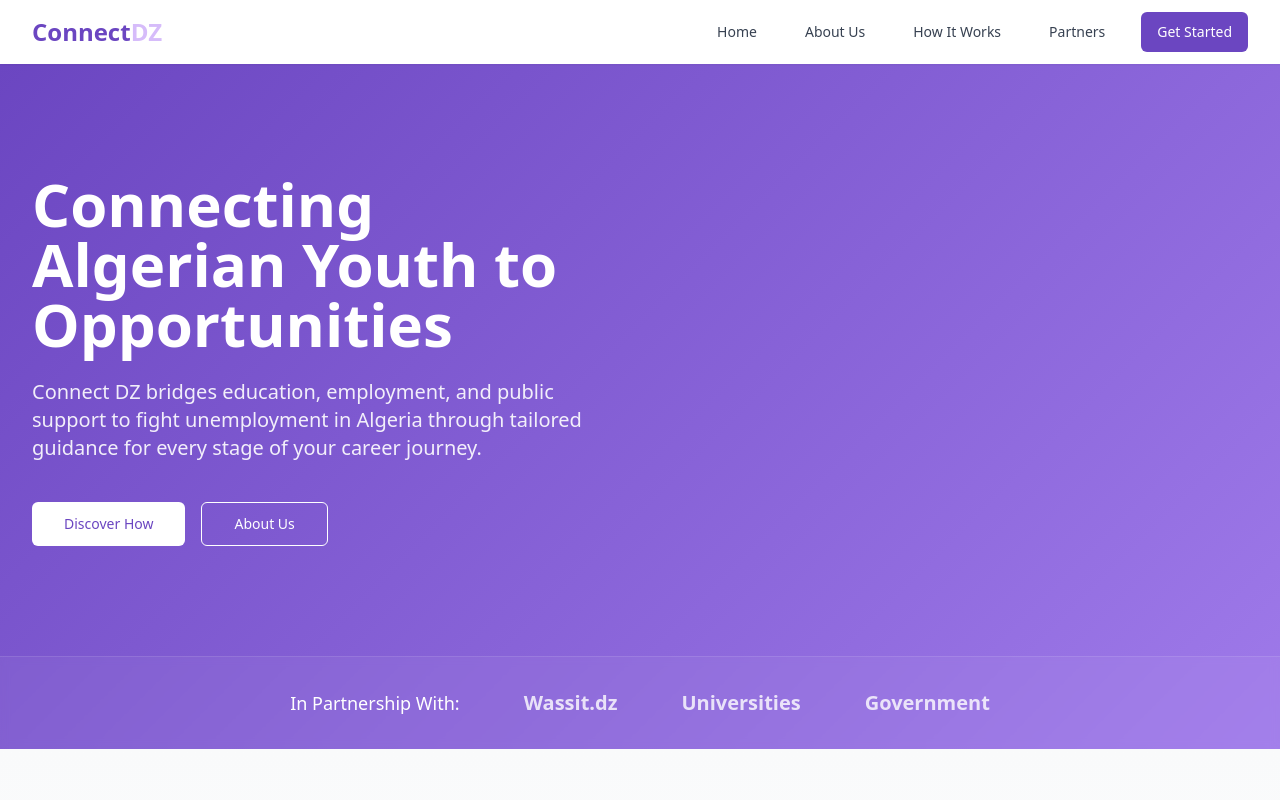
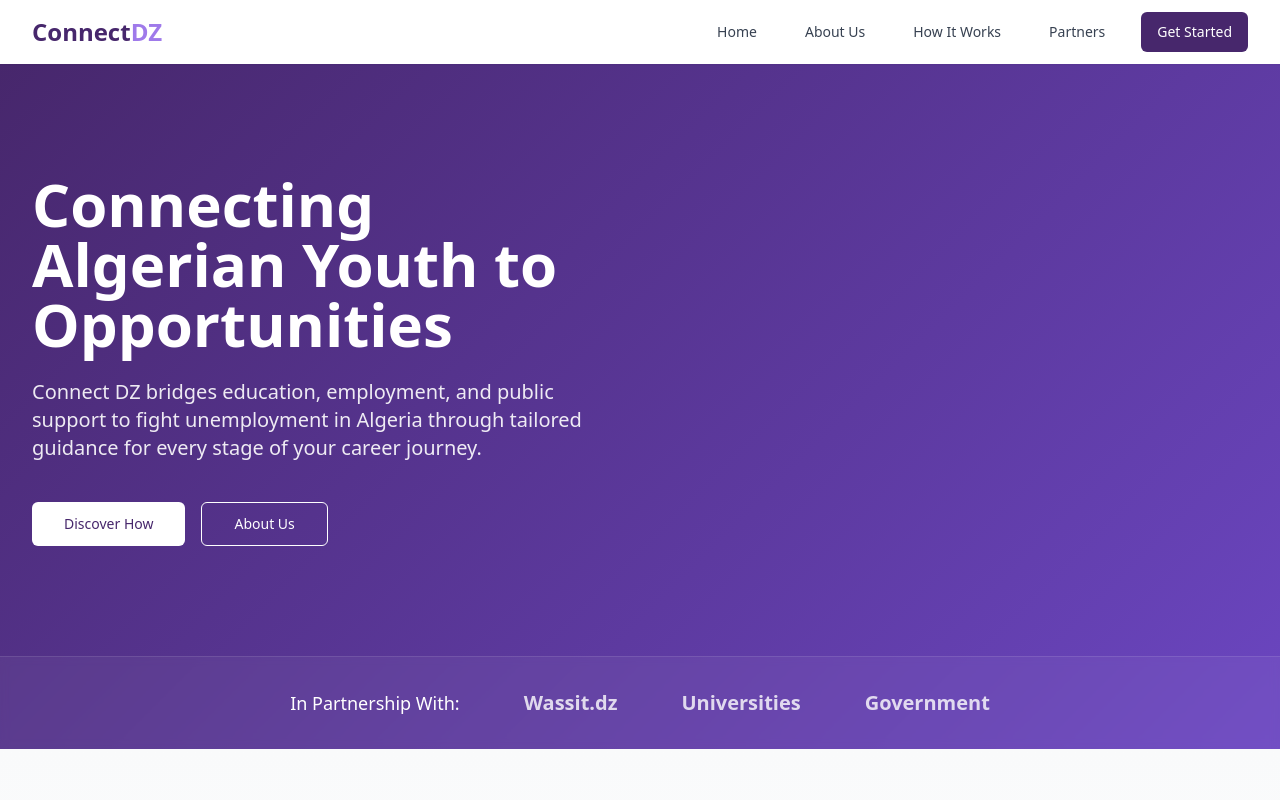
Before and after one commit to Lxmokdr/conncetdz, a React (Vite) app: page / in a window 1280 px wide. Shown: the top 800 px of the page. Built offline with nearby package versions, Linux system fonts and the light colour scheme.

Commit message:
Fix: Update Connect DZ theme colors
Update the Connect DZ theme colors to use a darker purple.

```diff
--- a/src/index.css
+++ b/src/index.css
@@ -6,22 +6,22 @@
 @layer base {
   :root {
     --background: 0 0% 100%;
-    --foreground: 260 60% 30%;
+    --foreground: 268 47% 29%;
 
     --card: 0 0% 100%;
-    --card-foreground: 260 60% 30%;
+    --card-foreground: 268 47% 29%;
 
     --popover: 0 0% 100%;
-    --popover-foreground: 260 60% 30%;
+    --popover-foreground: 268 47% 29%;
 
-    --primary: 260 60% 50%;
+    --primary: 268 47% 29%;
     --primary-foreground: 0 0% 100%;
 
-    --secondary: 260 70% 95%;
-    --secondary-foreground: 260 60% 30%;
+    --secondary: 268 20% 95%;
+    --secondary-foreground: 268 47% 29%;
 
-    --muted: 260 40% 96.1%;
-    --muted-foreground: 260 40% 70%;
+    --muted: 268 20% 96%;
+    --muted-foreground: 268 30% 60%;
 
     --accent: 273 100% 50%;
     --accent-foreground: 0 0% 100%;
@@ -29,40 +29,40 @@
     --destructive: 0 84.2% 60.2%;
     --destructive-foreground: 210 40% 98%;
 
-    --border: 260 30% 91.4%;
-    --input: 260 30% 91.4%;
-    --ring: 260 60% 50%;
+    --border: 268 20% 91%;
+    --input: 268 20% 91%;
+    --ring: 268 47% 29%;
 
     --radius: 0.5rem;
 
     --sidebar-background: 0 0% 98%;
-    --sidebar-foreground: 260 60% 30%;
-    --sidebar-primary: 260 60% 30%;
+    --sidebar-foreground: 268 47% 29%;
+    --sidebar-primary: 268 47% 29%;
     --sidebar-primary-foreground: 0 0% 98%;
-    --sidebar-accent: 260 40% 95.9%;
-    --sidebar-accent-foreground: 260 60% 30%;
-    --sidebar-border: 260 13% 91%;
-    --sidebar-ring: 260 91.2% 59.8%;
+    --sidebar-accent: 268 20% 95%;
+    --sidebar-accent-foreground: 268 47% 29%;
+    --sidebar-border: 268 13% 91%;
+    --sidebar-ring: 268 47% 29%;
   }
 
   .dark {
-    --background: 260 30% 10%;
+    --background: 268 47% 10%;
     --foreground: 210 40% 98%;
 
-    --card: 260 30% 10%;
+    --card: 268 47% 10%;
     --card-foreground: 210 40% 98%;
 
-    --popover: 260 30% 10%;
+    --popover: 268 47% 10%;
     --popover-foreground: 210 40% 98%;
 
-    --primary: 260 60% 50%;
+    --primary: 268 47% 29%;
     --primary-foreground: 0 0% 100%;
 
-    --secondary: 260 30% 20%;
+    --secondary: 268 30% 20%;
     --secondary-foreground: 210 40% 98%;
 
-    --muted: 260 30% 20%;
-    --muted-foreground: 260 30% 70%;
+    --muted: 268 30% 20%;
+    --muted-foreground: 268 20% 70%;
 
     --accent: 273 100% 50%;
     --accent-foreground: 210 40% 98%;
@@ -70,9 +70,9 @@
     --destructive: 0 62.8% 30.6%;
     --destructive-foreground: 210 40% 98%;
 
-    --border: 260 30% 20%;
-    --input: 260 30% 20%;
-    --ring: 260 30% 70%;
+    --border: 268 30% 20%;
+    --input: 268 30% 20%;
+    --ring: 268 30% 70%;
   }
 }
 
@@ -90,7 +90,7 @@
   }
 
   .hero-gradient {
-    background: linear-gradient(135deg, #6b46c1 0%, #9f7aea 100%);
+    background: linear-gradient(135deg, #47276C 0%, #6b46c1 100%);
   }
 
   .card-hover {
--- a/tailwind.config.ts
+++ b/tailwind.config.ts
@@ -1,4 +1,3 @@
-
 import type { Config } from "tailwindcss";
 
 export default {
@@ -65,11 +64,11 @@ export default {
 				},
 				// Connect DZ Theme Colors
 				connect: {
-					primary: '#6b46c1', // Purple
-					secondary: '#9f7aea', // Light Purple
-					accent: '#d6bcfa',   // Very Light Purple
+					primary: '#47276C', // Dark Purple
+					secondary: '#6b46c1', // Medium Purple
+					accent: '#9f7aea',   // Light Purple
 					light: '#f8f9fa',    // Light background
-					dark: '#44337a'      // Dark Purple
+					dark: '#2d1a46'      // Darker Purple
 				}
 			},
 			borderRadius: {
```
